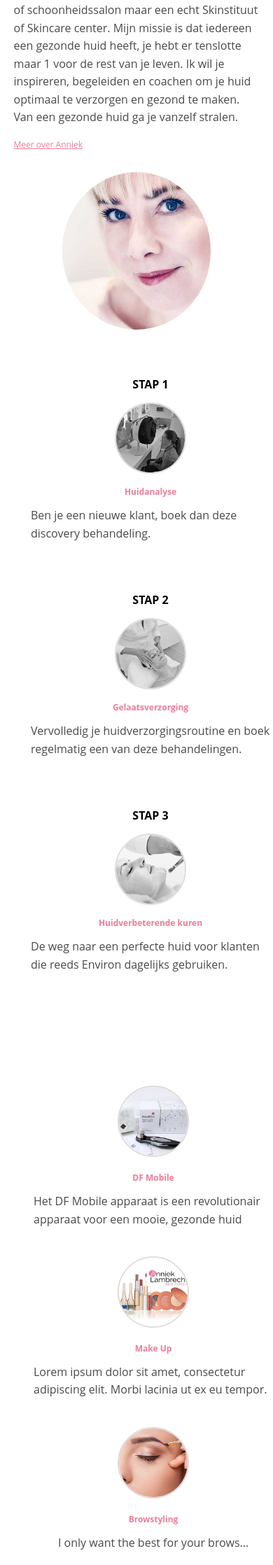
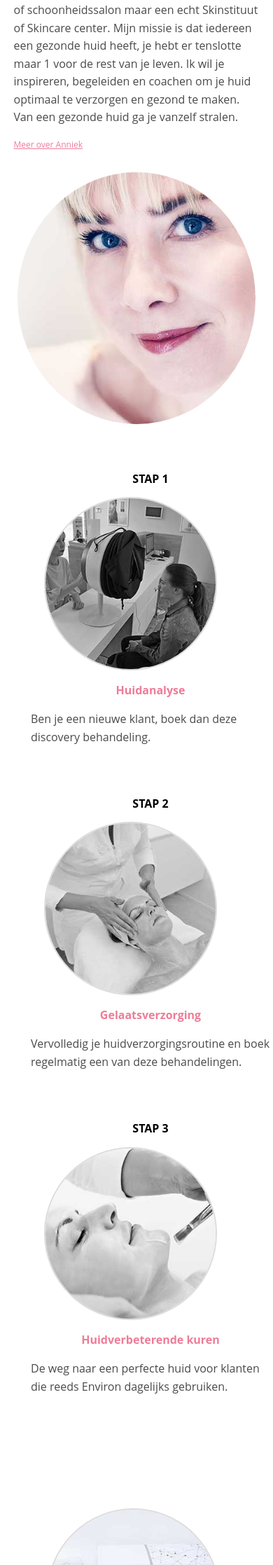
Before and after one commit to acandael/anniek, a Jekyll site: the page built from index.html, in a window 390 px wide. Shown: the part 1061-3297 px from the top of the page at 70% size. Built offline with Jekyll 4.4.1, drawn with Linux system fonts in a browser that asks for light colours.

Commit message:
fix issues for mobile devices with homepage

```diff
--- a/_sass/_about.scss
+++ b/_sass/_about.scss
@@ -28,7 +28,7 @@
     border-radius: 100%;
 
     @media only screen and (max-width: $bp-medium) {
-      height: 25vh;
+      height: 40vh;
     }
   }
 }
--- a/_sass/_steps.scss
+++ b/_sass/_steps.scss
@@ -58,7 +58,8 @@
       }
 
       @media only screen and (max-width: $bp-medium) {
-        width: 25vw;
+        width: 80%;
+        height: 90%;
       }
     }
 
--- a/_sass/_treatments.scss
+++ b/_sass/_treatments.scss
@@ -44,7 +44,8 @@
         height: 50%;
       }
       @media only screen and (max-width: $bp-medium) {
-        width: 25vw;
+        width: 80%;
+        height: 90%;
       }
     }
 
--- a/_sass/_typography.scss
+++ b/_sass/_typography.scss
@@ -21,7 +21,7 @@ h3 {
   color: $color-action;
 
   @media only screen and (max-width: $bp-mobile) {
-    font-size: 1.2rem;
+    font-size: 1.6rem;
   }
 }
 
```
